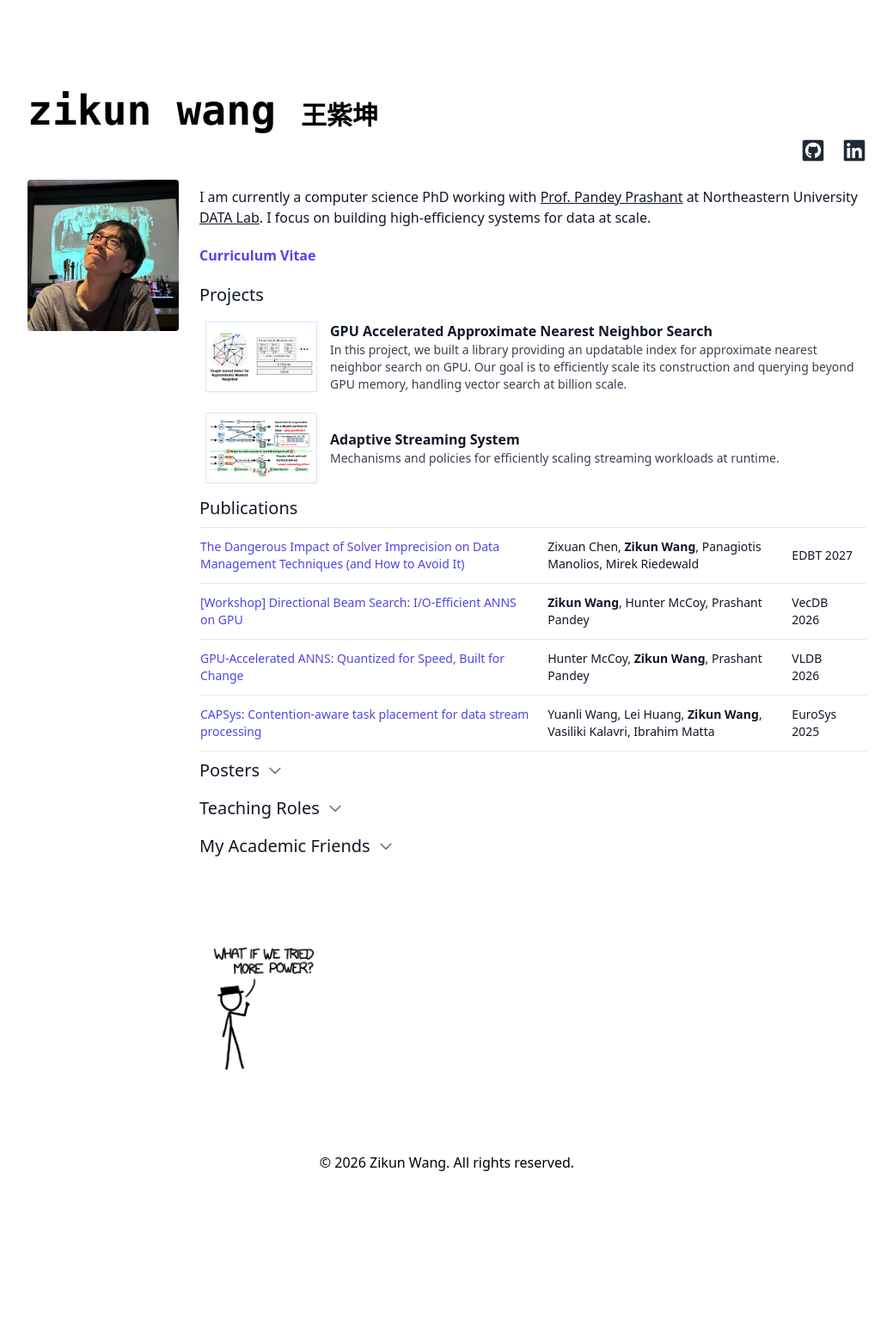
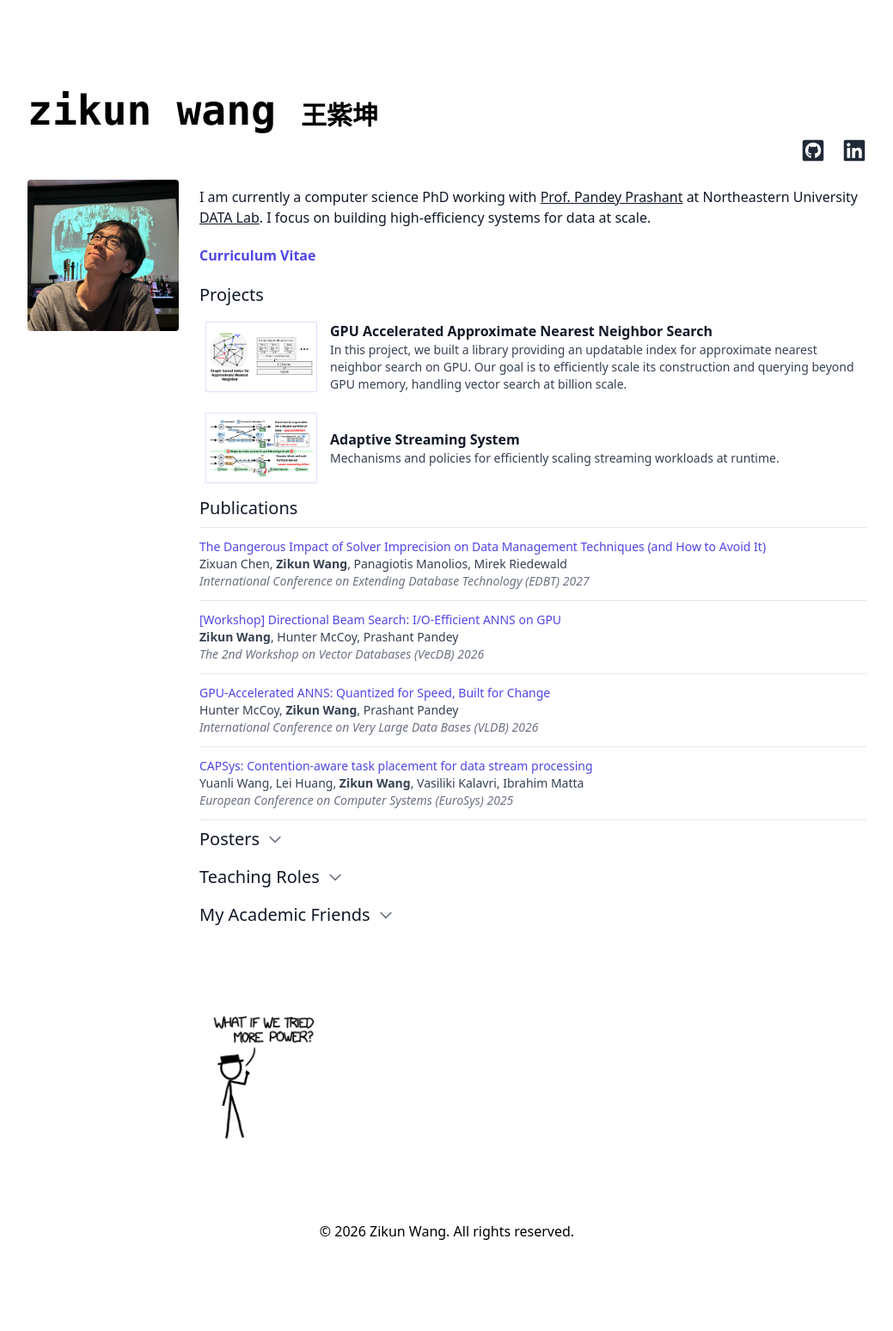
Before and after one commit to zikunw/zikunw.github.io, a Jekyll site: the page built from index.html, in a window 1280 px wide. Shown: the whole page at 86% size, without its empty margins (120-1159 px from the left). Built offline with Jekyll 4.4.1, drawn with Linux system fonts in a browser that asks for light colours; nearby versions of some CDN libraries; before the commit the page ends 1468 px from its top, so only the background shows below that.

Commit message:
format publication

```diff
--- a/index.html
+++ b/index.html
@@ -56,38 +56,28 @@ description: Zikun Wang's personal website.
       Publications
     </h2>
 
-    <table class="w-full text-left border-collapse text-sm">
-      <tbody class="text-gray-900">
-        <tr class="border-t border-b border-gray-200">
-          <td class="py-3 pr-4">
-            <a href="https://edbticdt2027.github.io/?contents=accepted-papers-research-track.html" class="text-indigo-600">The Dangerous Impact of Solver Imprecision on Data Management Techniques (and How to Avoid It)</a>
-          </td>
-          <td class="py-3 pr-4">Zixuan Chen, <b>Zikun Wang</b>, Panagiotis Manolios, Mirek Riedewald</td>
-          <td class="py-3 pr-4">EDBT 2027</td>
-        </tr>
-        <tr class="border-t border-b border-gray-200">
-          <td class="py-3 pr-4 text-indigo-600"">
-            [Workshop] Directional Beam Search: I/O-Efficient ANNS on GPU
-          </td>
-          <td class="py-3 pr-4"><b>Zikun Wang</b>, Hunter McCoy, Prashant Pandey</td>
-          <td class="py-3 pr-4">VecDB 2026</td>
-        </tr>
-        <tr class="border-t border-b border-gray-200">
-          <td class="py-3 pr-4">
-            <a href="https://arxiv.org/abs/2601.07048" class="text-indigo-600">GPU-Accelerated ANNS: Quantized for Speed, Built for Change</a>
-          </td>
-          <td class="py-3 pr-4">Hunter McCoy, <b>Zikun Wang</b>, Prashant Pandey</td>
-          <td class="py-3 pr-4">VLDB 2026</td>
-        </tr>
-        <tr class="border-b border-gray-200">
-          <td class="py-3 pr-4">
-            <a href="https://dl.acm.org/doi/10.1145/3689031.3696085" class="text-indigo-600">CAPSys: Contention-aware task placement for data stream processing</a>
-          </td>
-          <td class="py-3 pr-4">Yuanli Wang, Lei Huang, <b>Zikun Wang</b>, Vasiliki Kalavri, Ibrahim Matta</td>
-          <td class="py-3 pr-4">EuroSys 2025</td>
-        </tr>
-      </tbody>
-    </table>
+    <ul class="text-sm text-gray-900">
+      <li class="py-3 border-t border-gray-200">
+        <a href="https://edbticdt2027.github.io/?contents=accepted-papers-research-track.html" class="text-indigo-600">The Dangerous Impact of Solver Imprecision on Data Management Techniques (and How to Avoid It)</a>
+        <div class="text-gray-700">Zixuan Chen, <b>Zikun Wang</b>, Panagiotis Manolios, Mirek Riedewald</div>
+        <div class="italic text-gray-500">International Conference on Extending Database Technology (EDBT) 2027</div>
+      </li>
+      <li class="py-3 border-t border-gray-200">
+        <span class="text-indigo-600">[Workshop] Directional Beam Search: I/O-Efficient ANNS on GPU</span>
+        <div class="text-gray-700"><b>Zikun Wang</b>, Hunter McCoy, Prashant Pandey</div>
+        <div class="italic text-gray-500">The 2nd Workshop on Vector Databases (VecDB) 2026</div>
+      </li>
+      <li class="py-3 border-t border-gray-200">
+        <a href="https://arxiv.org/abs/2601.07048" class="text-indigo-600">GPU-Accelerated ANNS: Quantized for Speed, Built for Change</a>
+        <div class="text-gray-700">Hunter McCoy, <b>Zikun Wang</b>, Prashant Pandey</div>
+        <div class="italic text-gray-500">International Conference on Very Large Data Bases (VLDB) 2026</div>
+      </li>
+      <li class="py-3 border-t border-b border-gray-200">
+        <a href="https://dl.acm.org/doi/10.1145/3689031.3696085" class="text-indigo-600">CAPSys: Contention-aware task placement for data stream processing</a>
+        <div class="text-gray-700">Yuanli Wang, Lei Huang, <b>Zikun Wang</b>, Vasiliki Kalavri, Ibrahim Matta</div>
+        <div class="italic text-gray-500">European Conference on Computer Systems (EuroSys) 2025</div>
+      </li>
+    </ul>
 
     <!-- {% assign posts = site.posts %}
     {% if posts.size > 0 %}
```
